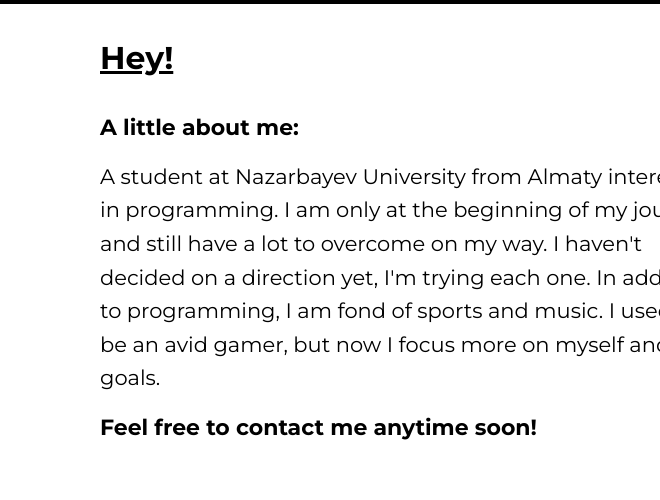
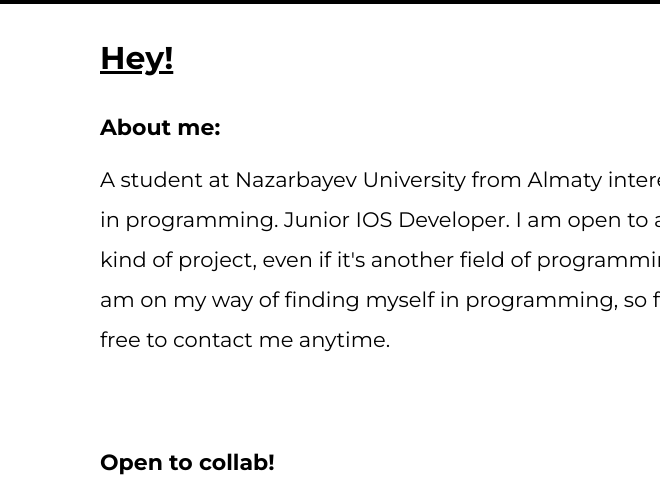
Before and after one commit to Atashka0/Atashka0.github.io, a plain HTML site: page index.html in a window 1280 px wide. Shown: the part 211-711 px from the top of the page, 620-1280 px from the left. Drawn offline with Linux system fonts and the light colour scheme.

Commit message:
Added Today

```diff
--- a/index.html
+++ b/index.html
@@ -17,16 +17,20 @@
     <div class= "intro">
     <div class = "two_blocks">
     <div class="links">
-        <a href = "https://drive.google.com/file/d/1iLR5mVnxdERbGChC6ghok79SD-a-CBT2/view?usp=sharing" target="_blank" class = "lefthanded" download=""><img class = "intro_image" src="images/cv.jpg" alt="#CV"></a>
+        <a href = "https://drive.google.com/file/d/16pPkEUbJd2c_smB0c9m6VqJ5Yke9hEuo/view?usp=sharing" target="_blank" class = "lefthanded" download=""><img class = "intro_image" src="images/cv.jpg" alt="#CV"></a>
         <a href = "https://telegram.me/ilyas_kb" target = "_blank" class = "ok"><img class = "intro_image" src="images/telegram.png" alt="Telegram"></a>
         <a href = "https://www.linkedin.com/in/ильяс-кудайбергенов-337739229/" target="_blank" class = "lefthanded"><img class = "intro_image" src="images/linkedin.png" alt="#LinkedIn"></a>
         <a href = "https://github.com/Atashka0" class="ok" target="_blank"><img class = "intro_image" src="images/github.png" alt="#Github"></a>
     </div>
     <div class="bio">
       <h2>Hey!</h2>
-      <div class ="free">A little about me:</div>A student at Nazarbayev University from Almaty interested in programming. I am only at the beginning of my journey and still have a lot to overcome on my way. I haven't decided on a direction yet, I'm trying each one. In addition to programming, I am fond of sports and music. I used to be an avid gamer, but now I focus more on myself and my goals.
+      <div class ="free">About me:</div><div class = "ab_me">A student at Nazarbayev University from Almaty interested in programming. Junior IOS Developer. I am open to any kind of project, even if it's another field of programming. I am on my way of finding myself in programming, so feel free to contact me anytime.</div>
 
-      <div class="free">Feel free to contact me anytime soon!</div>
+      <div class="free"><br>
+        <br>
+
+
+        Open to collab!</div>
     </div>
     </div>
     </div>
--- a/style.css
+++ b/style.css
@@ -155,6 +155,9 @@
 h2 {
   text-decoration:underline;
 }
+.ab_me {
+  line-height: 40px;
 
+}
 .my_photo:hover {
   animation: shake 1000ms ease-in-out forwards;
```
